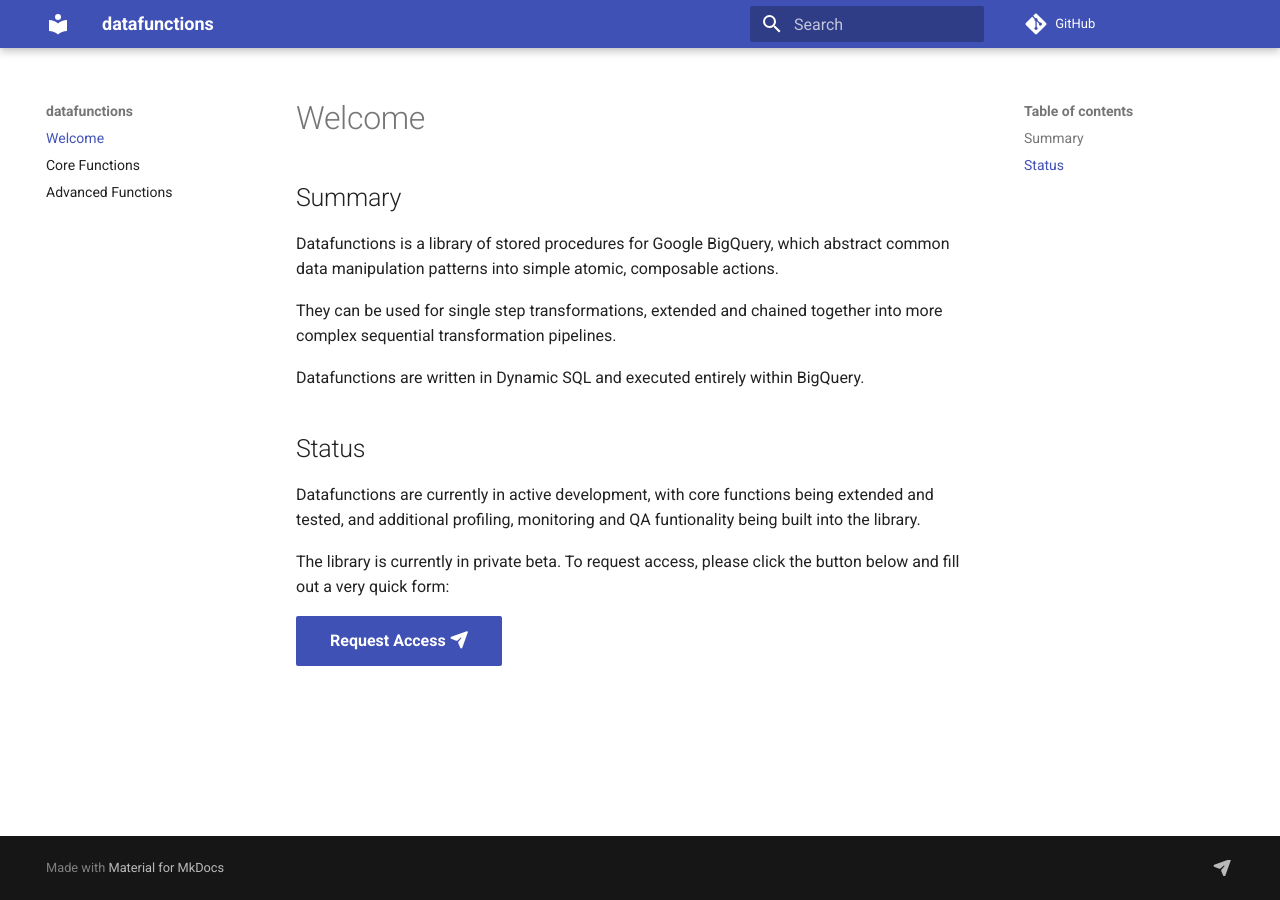
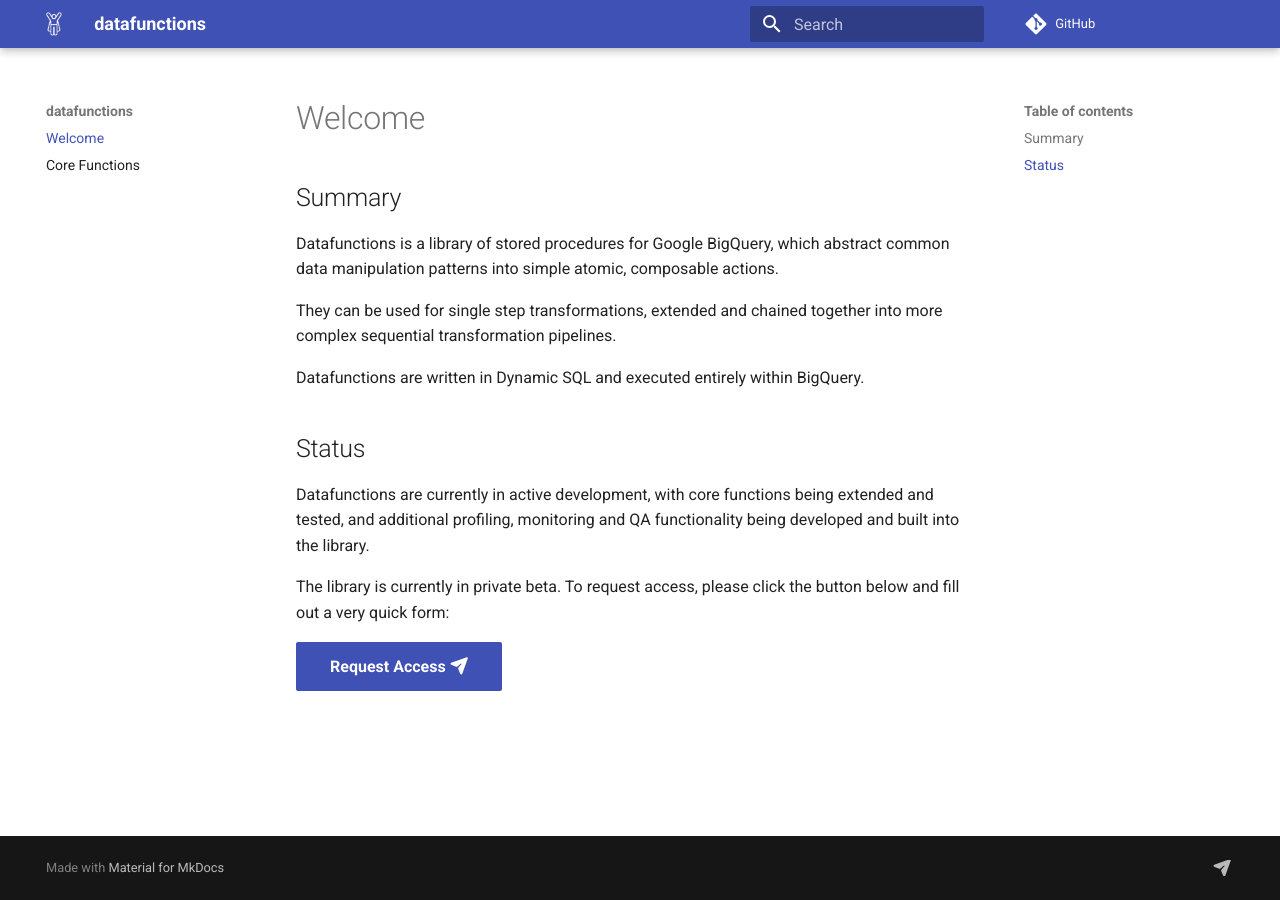
Before and after one commit to datafunctions/datafunctions.github.io, an MkDocs documentation site: the page built from docs/index.md, in a window 1280 px wide. Built offline with MkDocs 1.6.1 and Material for MkDocs 9.7.7, drawn with Linux system fonts in a browser that asks for light colours; comment, search, counter and statistics services are not loaded.

Commit message:
Simplification

```diff
--- a/docs/index.md
+++ b/docs/index.md
@@ -7,7 +7,7 @@ They can be used for single step transformations, extended and chained together
 Datafunctions are written in Dynamic SQL and executed entirely within BigQuery.
 
 ##Status
-Datafunctions are currently in active development, with core functions being extended and tested, and additional profiling, monitoring and QA funtionality being built into the library.
+Datafunctions are currently in active development, with core functions being extended and tested, and additional profiling, monitoring and QA functionality being developed and built into the library.
 
 The library is currently in private beta.  To request access, please click the button below and fill out a very quick form:
 
--- a/mkdocs.yml
+++ b/mkdocs.yml
@@ -2,13 +2,16 @@ site_name: datafunctions
 
 theme:
   name: material
-  #logo: images/superhero_logo.png
-  #favicon: images/superhero_logo.png
+  logo: assets/images/superhero_logo_white.png
+  favicon: assets/images/superhero_logo.png
 
 nav:
   - 'index.md'
   - 'core_functions.md'
-  - 'advanced_functions.md'
+  # - 'advanced_functions.md'
+  # - 'cloud_functions.md'
+  # - 'python_package.md'
+  # - 'tutorials.md'
 
 repo_url: https://github.com/datafunctions/datafunctions.github.io
 
@@ -30,3 +33,6 @@ markdown_extensions:
   - pymdownx.emoji:
       emoji_index: !!python/name:materialx.emoji.twemoji
       emoji_generator: !!python/name:materialx.emoji.to_svg
+
+  - pymdownx.tabbed
+  - pymdownx.superfences
```
Also changed, not shown: docs/advanced_functions.md (+1 -1 lines), docs/cloud_functions.md (added, +17 -0 lines), docs/core_functions.md (+12 -1 lines), docs/python_package.md (added, +50 -0 lines), docs/tutorials.md (added, +1 -0 lines), docs/assets/images/example_advanced_datafunction_flow.png (renamed from docs/images/example_advanced_datafunction_flow.png), docs/assets/images/favicon.png (renamed from docs/images/favicon.png), docs/assets/images/mkdocs.png (renamed from docs/images/mkdocs.png), docs/assets/images/superhero_logo.png (renamed from docs/images/superhero_logo.png), docs/assets/images/superhero_logo_white.png (added).
